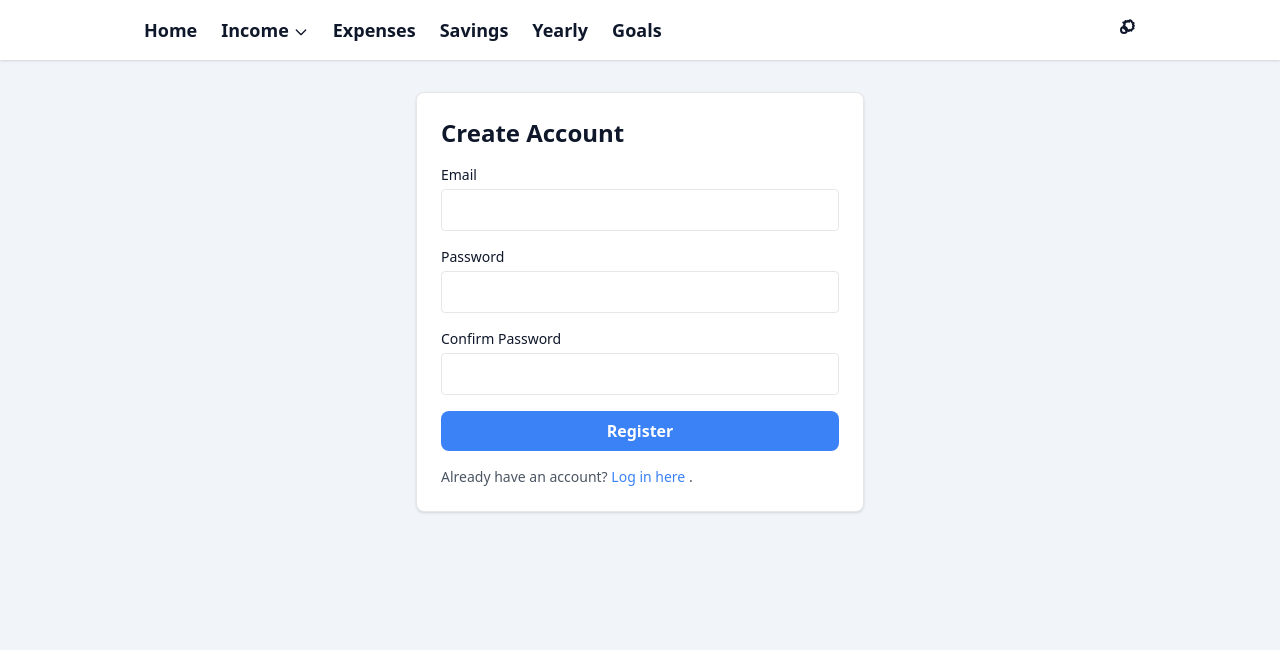
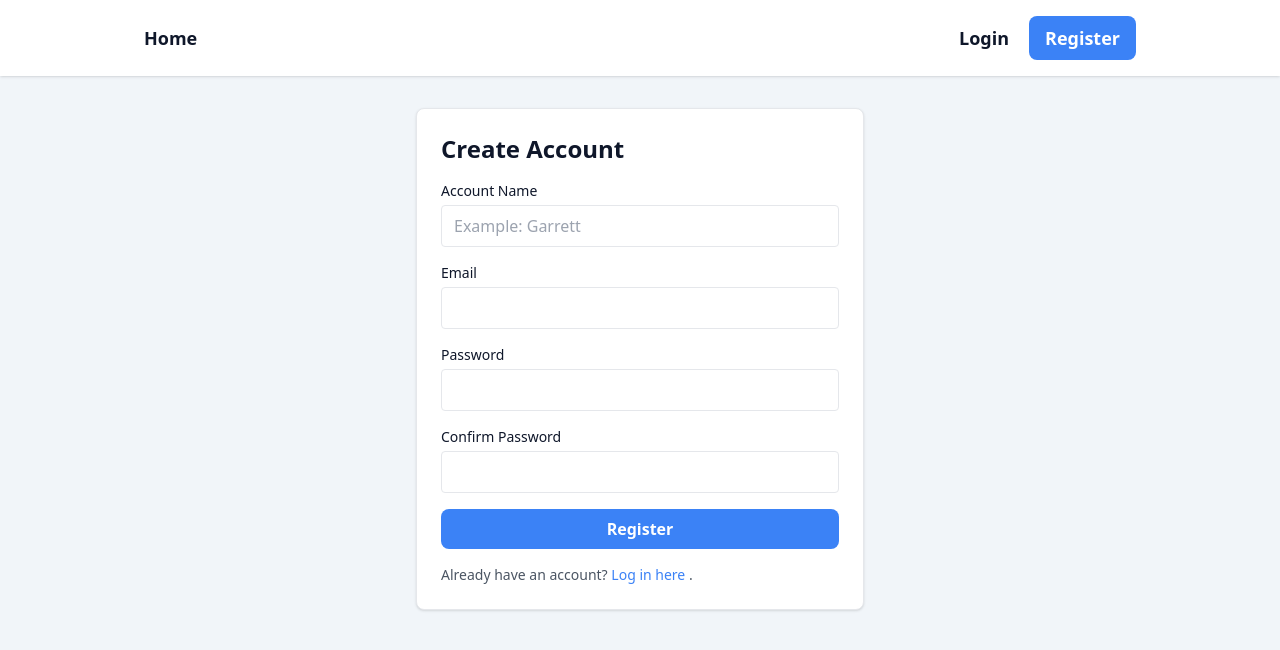
Before and after one commit to garrettsampson/budget_web_application, a Flask app: page /register in a window 1280 px wide. Shown: the top 650 px of the page. Run offline with Flask 3, Linux system fonts and the light colour scheme; some libraries are stand-ins or nearby versions.

Commit message:
Display who is logged in
Added a display top right to show who is logged in. Fixed registering an account so tha you can create a name

```diff
--- a/budget_app/app.py
+++ b/budget_app/app.py
@@ -108,15 +108,21 @@ def create_app():
         Creates a new user account.
 
         Form fields expected:
+        - display_name
         - email
         - password
         - confirm_password
         """
 
         if request.method == "POST":
+            display_name = (request.form.get("display_name") or "").strip()
             email = (request.form.get("email") or "").strip().lower()
             password = request.form.get("password") or ""
             confirm_password = request.form.get("confirm_password") or ""
+
+            if not display_name:
+                flash("Account name is required.", "error")
+                return redirect(url_for("register"))
 
             if not email:
                 flash("Email is required.", "error")
@@ -138,6 +144,7 @@ def create_app():
 
             new_user = User(
                 email=email,
+                display_name=display_name,
                 password_hash=generate_password_hash(password),
             )
 
@@ -145,6 +152,9 @@ def create_app():
             db.session.commit()
 
             session["user_id"] = new_user.id
+            session["display_name"] = new_user.display_name
+            session["user_email"] = new_user.email
+
             flash("Account created successfully.", "success")
 
             return redirect(url_for("home"))
@@ -179,6 +189,8 @@ def create_app():
                 return redirect(url_for("login"))
 
             session["user_id"] = user.id
+            session["display_name"] = user.display_name or user.email
+            session["user_email"] = user.email
             flash("Logged in successfully.", "success")
 
             return redirect(url_for("home"))
--- a/budget_app/models.py
+++ b/budget_app/models.py
@@ -64,6 +64,9 @@ class User(db.Model):
     #
     # In professional applications, emails are ALWAYS required.
     email = db.Column(db.String(255), unique=True, nullable=False)
+
+    # display name for the top right of the page
+    display_name = db.Column(db.String(100), nullable=True)
 
     # --------------------------------------------------------------
     # password_hash = SECURE STORED PASSWORD
--- a/budget_app/templates/auth/register.html
+++ b/budget_app/templates/auth/register.html
@@ -9,6 +9,22 @@
   </h2>
 
   <form method="POST" class="space-y-4">
+
+    <div>
+      <label class="block text-sm font-medium mb-1" style="color: var(--color-text);">
+        Account Name
+      </label>
+      <input
+        type="text"
+        name="display_name"
+        required
+        placeholder="Example: Garrett"
+        class="w-full rounded px-3 py-2"
+        style="background-color: var(--color-input-bg);
+              border: 1px solid var(--color-border);
+              color: var(--color-text);"
+      >
+    </div>
 
     <div>
       <label class="block text-sm font-medium mb-1" style="color: var(--color-text);">
--- a/budget_app/templates/base.html
+++ b/budget_app/templates/base.html
@@ -132,132 +96,190 @@ Flask uses Jinja2 templating, and this file defines the page container.
             background-color: transparent;
             transition: background-color 0.15s ease, transform 0.1s ease;
         }
+
         .btn-secondary:hover {
-            background-color: rgba(148, 163, 184, 0.1); /* soft gray/blue tint */
+            background-color: rgba(148, 163, 184, 0.1);
             transform: translateY(-1px);
         }
 
-        /* Page title utility */
         .page-title {
             color: var(--color-text);
         }
 
-        /* Secondary text utility (for helper paragraphs, hints, etc) */
         .text-secondary {
             color: var(--color-text-secondary);
         }
 
-
-        /* Navbar link styling */
         .nav-link {
             color: var(--color-text);
         }
+
         .nav-link:hover {
             color: var(--color-primary);
         }
 
-        /* Toast base style - colors per category are set via inline style in JS or vars */
         .toast {
             border-left-width: 4px;
         }
     </style>
 </head>
 
-
-<!--
-<body class="bg-gray-100 text-gray-800">
------------------------------------------
-This sets global styling for every page:
-
-bg-gray-100  = a soft gray background (easier on the eyes)
-text-gray-800 = nearly-black text
-
-These classes come from TailwindCSS.
--->
 <body class="text-gray-800">
 
     <!-- NAVBAR -->
     <nav class="shadow mb-8" style="background-color: var(--color-navbar-bg);">
         <div class="max-w-5xl mx-auto px-4 py-4 flex items-center justify-between text-lg font-semibold">
 
-            <!-- LEFT: Navigation links -->
+            <!-- LEFT SIDE: MAIN NAVIGATION -->
             <div class="flex gap-6 items-center">
-                <a href="{{ url_for('home') }}" class="nav-link">Home</a>
 
+                <!-- HOME -->
+                <a href="{{ url_for('home') }}" class="nav-link">
+                    Home
+                </a>
+
+                {% if session.get("user_id") %}
 
                     <!-- INCOME DROPDOWN -->
                     <div x-data="{ open: false }" class="relative">
+
                         <button
                             @click="open = !open"
                             @click.away="open = false"
                             class="nav-link flex items-center gap-1"
                         >
                             Income
-                        <svg class="w-4 h-4 mt-1" fill="none" stroke="currentColor"
-                             stroke-width="2" viewBox="0 0 24 24">
-                            <path stroke-linecap="round" stroke-linejoin="round"
-                                  d="M19 9l-7 7-7-7" />
+
+                            <svg class="w-4 h-4 mt-1"
+                                 fill="none"
+                                 stroke="currentColor"
+                                 stroke-width="2"
+                                 viewBox="0 0 24 24">
+                                <path
+                                    stroke-linecap="round"
+                                    stroke-linejoin="round"
+                                    d="M19 9l-7 7-7-7"
+                                />
                             </svg>
                         </button>
 
-                    <!-- DROPDOWN CONTENT -->
+                        <!-- DROPDOWN MENU -->
                         <div
                             x-show="open"
                             x-transition
-                        class="absolute left-0 mt-2 w-56 bg-white text-gray-700 shadow-lg
-                               rounded-lg border border-gray-200 z-40"
-                        style="background-color: var(--color-card-bg); border-color: var(--color-border);"
+                            class="absolute left-0 mt-2 w-56 shadow-lg rounded-lg border z-40"
+                            style="
+                                background-color: var(--color-card-bg);
+                                border-color: var(--color-border);
+                            "
                         >
-                        <a href="{{ url_for('income_form') }}"
+
+                            <a
+                                href="{{ url_for('income_form') }}"
                                 class="block px-4 py-2 hover:bg-blue-50 rounded-t-lg"
-                           style="color: var(--color-text-secondary);">
-                            Add Weekly Income
+                                style="color: var(--color-text-secondary);"
+                            >
+                                Add Paycheck
                             </a>
 
-                        <a href="{{ url_for('income_select_month') }}"
+                            <a
+                                href="{{ url_for('income_select_month') }}"
                                 class="block px-4 py-2 hover:bg-blue-50 rounded-b-lg"
-                           style="color: var(--color-text-secondary);">
-                            Monthly Summary
+                                style="color: var(--color-text-secondary);"
+                            >
+                                Monthly Income
                             </a>
+
                         </div>
                     </div>
 
-                <!-- NEW: EXPENSES TAB -->
-                <a href="{{ url_for('expenses_view_redirect') }}" class="nav-link">Expenses</a>
+                    <!-- EXPENSES -->
+                    <a href="{{ url_for('expenses_view_redirect') }}"
+                       class="nav-link">
+                        Expenses
+                    </a>
 
+                    <!-- SAVINGS -->
+                    <a href="{{ url_for('savings_view_redirect') }}"
+                       class="nav-link">
+                        Savings
+                    </a>
 
-                <!--
-                    SAVINGS TAB
-                    -----------
-                    We link to the "view redirect" endpoint, exactly like Expenses.
+                    <!-- YEARLY -->
+                    <a href="/yearly" class="nav-link">
+                        Yearly
+                    </a>
 
-                    Why not link to "/savings" directly?
-                    Because the Savings page is month-specific:
-                        /savings/<year>/<month>
+                    <!-- GOALS -->
+                    <a href="/goals" class="nav-link">
+                        Goals
+                    </a>
 
-                    So we send the user to the month picker first.
-                -->
-                <a href="{{ url_for('savings_view_redirect') }}" class="nav-link">Savings</a>
-                <a href="/yearly" class="nav-link">Yearly</a>
-                <a href="/goals" class="nav-link">Goals</a>
+                {% endif %}
             </div>
 
-            <!-- RIGHT: Settings (gear icon) -->
-            <div>
-                <a href="{{ url_for('settings') }}" class="nav-link" title="Settings">
-                    <!-- Simple gear icon using SVG -->
-                    <svg class="w-6 h-6" fill="none" stroke="currentColor" stroke-width="2"
+            <!-- RIGHT SIDE: ACCOUNT + SETTINGS -->
+            <div class="flex items-center gap-5">
+
+                {% if session.get("user_id") %}
+
+                    <!-- USER EMAIL DISPLAY -->
+                    <div class="text-sm hidden sm:block"
+                         style="color: var(--color-text-secondary);">
+
+                        Logged in as:
+                        <span style="color: var(--color-text); font-weight: 600;">
+                            {{ session.get("display_name") or session.get("user_email") }}
+                        </span>
+                    </div>
+
+                    <!-- LOGOUT -->
+                    <a href="{{ url_for('logout') }}"
+                       class="nav-link">
+                        Logout
+                    </a>
+
+                    <!-- SETTINGS -->
+                    <a href="{{ url_for('settings') }}"
+                       class="nav-link"
+                       title="Settings">
+
+                        <svg class="w-6 h-6"
+                             fill="none"
+                             stroke="currentColor"
+                             stroke-width="2"
                              viewBox="0 0 24 24">
-                        <path stroke-linecap="round" stroke-linejoin="round"
-                              d="M11.25 4.5l1.5 0 0.75-1.5 1.5 0.75 1.06-1.06 1.06 1.06 0.75-1.5 1.5 0.75 0.75 1.5 1.5 0.75-0.75 1.5 1.06 1.06-1.06 1.06 0.75 1.5-1.5 0.75-0.75 1.5-1.5-0.75-1.06 1.06-1.06-1.06-1.5 0.75-0.75-1.5-1.5-0.75 0.75-1.5-1.06-1.06 1.06-1.06-0.75-1.5 1.5-0.75z" />
+
+                            <path
+                                stroke-linecap="round"
+                                stroke-linejoin="round"
+                                d="M11.25 4.5l1.5 0 0.75-1.5 1.5 0.75 1.06-1.06 1.06 1.06 0.75-1.5 1.5 0.75 0.75 1.5 1.5 0.75-0.75 1.5 1.06 1.06-1.06 1.06 0.75 1.5-1.5 0.75-0.75 1.5-1.5-0.75-1.06 1.06-1.06-1.06-1.5 0.75-0.75-1.5-1.5-0.75 0.75-1.5-1.06-1.06 1.06-1.06-0.75-1.5 1.5-0.75z"
+                            />
+
                             <circle cx="12" cy="12" r="3"></circle>
                         </svg>
                     </a>
+
+                {% else %}
+
+                    <!-- LOGIN -->
+                    <a href="{{ url_for('login') }}"
+                       class="nav-link">
+                        Login
+                    </a>
+
+                    <!-- REGISTER -->
+                    <a href="{{ url_for('register') }}"
+                       class="btn-primary">
+                        Register
+                    </a>
+
+                {% endif %}
             </div>
         </div>
     </nav>
 
-    <!-- TOAST FLASH MESSAGES (Bottom-right, pastel style) -->
+    <!-- TOAST FLASH MESSAGES -->
     <div id="toast-container" class="fixed bottom-6 right-6 space-y-3 z-50">
         {% with messages = get_flashed_messages(with_categories=True) %}
             {% if messages %}
@@ -323,7 +343,7 @@ These classes come from TailwindCSS.
                 border: "#e5e7eb",
                 inputBg: "#ffffff",
                 text: "#0f172a",
-                textSecondary: "#4b5563",   // NEW
+                textSecondary: "#4b5563",
                 primary: "#3b82f6",
                 primaryHover: "#2563eb",
                 accent: "#93c5fd",
@@ -338,7 +358,7 @@ These classes come from TailwindCSS.
                 border: "#bbf7d0",
                 inputBg: "#ffffff",
                 text: "#064e3b",
-                textSecondary: "#047857",   // a bit softer than main text
+                textSecondary: "#047857",
                 primary: "#22c55e",
                 primaryHover: "#16a34a",
                 accent: "#bbf7d0",
@@ -353,7 +373,7 @@ These classes come from TailwindCSS.
                 border: "#ddd6fe",
                 inputBg: "#ffffff",
                 text: "#4c1d95",
-                textSecondary: "#6d28d9",   // a bit softer than main text
+                textSecondary: "#6d28d9",
                 primary: "#a78bfa",
                 primaryHover: "#8b5cf6",
                 accent: "#ddd6fe",
@@ -368,7 +388,7 @@ These classes come from TailwindCSS.
                 border: "#fed7aa",
                 inputBg: "#ffffff",
                 text: "#7c2d12",
-                textSecondary: "#9a3412",   // a bit softer than main text
+                textSecondary: "#9a3412",
                 primary: "#fb923c",
                 primaryHover: "#f97316",
                 accent: "#fed7aa",
@@ -383,7 +403,7 @@ These classes come from TailwindCSS.
                 border: "#fbcfe8",
                 inputBg: "#ffffff",
                 text: "#9d174d",
-                textSecondary: "#be185d",   // a bit softer than main text
+                textSecondary: "#be185d",
                 primary: "#ec4899",
                 primaryHover: "#db2777",
                 accent: "#fbcfe8",
@@ -398,7 +418,7 @@ These classes come from TailwindCSS.
                 border: "#1f2937",
                 inputBg: "#020617",
                 text: "#e5e7eb",
-                textSecondary: "#9ca3af",   // a bit softer than main text
+                textSecondary: "#9ca3af",
                 primary: "#3b82f6",
                 primaryHover: "#60a5fa",
                 accent: "#1d4ed8",
@@ -413,7 +433,7 @@ These classes come from TailwindCSS.
                 border: "#22c55e",
                 inputBg: "#000000",
                 text: "#22c55e",
-                textSecondary: "#4ade80",   // a bit softer than main text
+                textSecondary: "#4ade80",
                 primary: "#22c55e",
                 primaryHover: "#4ade80",
                 accent: "#16a34a",
```
Also changed, not shown: other parts of budget_app/templates/base.html (+28 -79 lines), budget_app/migrations/versions/7a12ad125638_add_display_name_to_user.py (added, +32 -0 lines), budget_app/instance/budget.db. Lines whose indentation alone changed are shown as unchanged.
